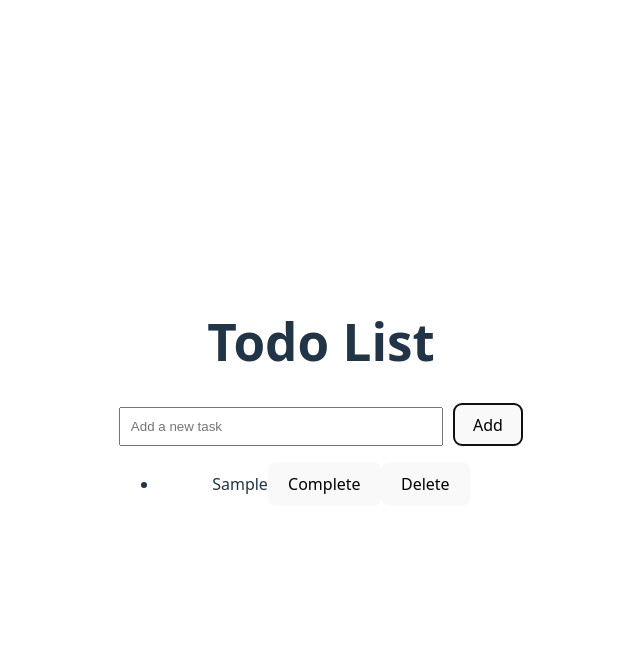
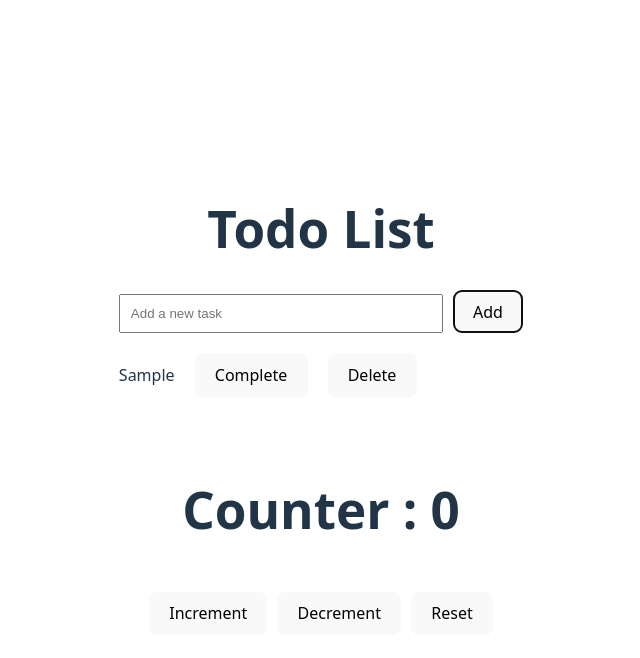
Before and after one commit to amangulia4610/react-practice, a React (Vite) app in the folder react-practice/: page / in a window 1280 px wide. Both pictures are taken after typing "Sample" into the empty fields and a click on the button "Add". Shown: the top 658 px of the page, without its empty margins (319-959 px from the left). Built offline with nearby package versions, Linux system fonts and the light colour scheme.

Commit message:
Add Counter component and integrate it into the App

```diff
--- a/react-practice/src/App.jsx
+++ b/react-practice/src/App.jsx
@@ -1,12 +1,14 @@
 import { useState } from 'react'
 import Nav from './components/nav'
 import Todo from './components/todo'
+import Counter from './components/counter'
 import './App.css'
 
 function App() {
  return(
   <>
   <Todo />
+  <Counter />
   </>
  )
 }
--- /dev/null
+++ b/react-practice/src/components/counter.jsx
@@ -0,0 +1,21 @@
+import { useState } from 'react'
+
+const counter = () => {
+
+    const [count,setCount]= useState(0);
+
+  return (
+    <div style={{textAlign:"center", marginTop:"50px", display:"flex", alignItems:"center", flexDirection:"column", gap:"20px"}}>
+        <h1> Counter : {count}</h1>
+        <div style={{display:"flex", gap:"10px"}}>
+        <button onClick={()=> setCount(count=> count +1)}>Increment</button>
+        <button onClick={()=> setCount(count=> count-1)}> Decrement</button>
+
+
+        <button onClick={()=> setCount(0)}> Reset</button>
+        </div>
+    </div>
+  )
+}
+
+export default counter
--- a/react-practice/src/components/todo.jsx
+++ b/react-practice/src/components/todo.jsx
@@ -1,4 +1,3 @@
-import React, { use } from "react";
 import { useState } from "react";
 
 // Todo component
@@ -47,10 +46,10 @@ const todo = () => {
                 {/* Button to add todo */}
                 <button onClick={() => updateTodo()}>Add</button>
                 <br />
-                <ul>
+                <ul style={{ listStyleType: "none", padding: 0, marginTop: "20px" }}>
                     {/* Render list of todos */}
                     {todos.map((todo) => (
-                        <li key={todo.id}>
+                        <li key={todo.id} style={{ display: "flex", alignItems: "center", gap:"20px", marginBottom: "10px" }}>
                             {/* Todo text with line-through if completed */}
                             <span style={{ textDecoration: todo.completed ? "line-through" : "none" }}>
                                 {todo.text}
```
